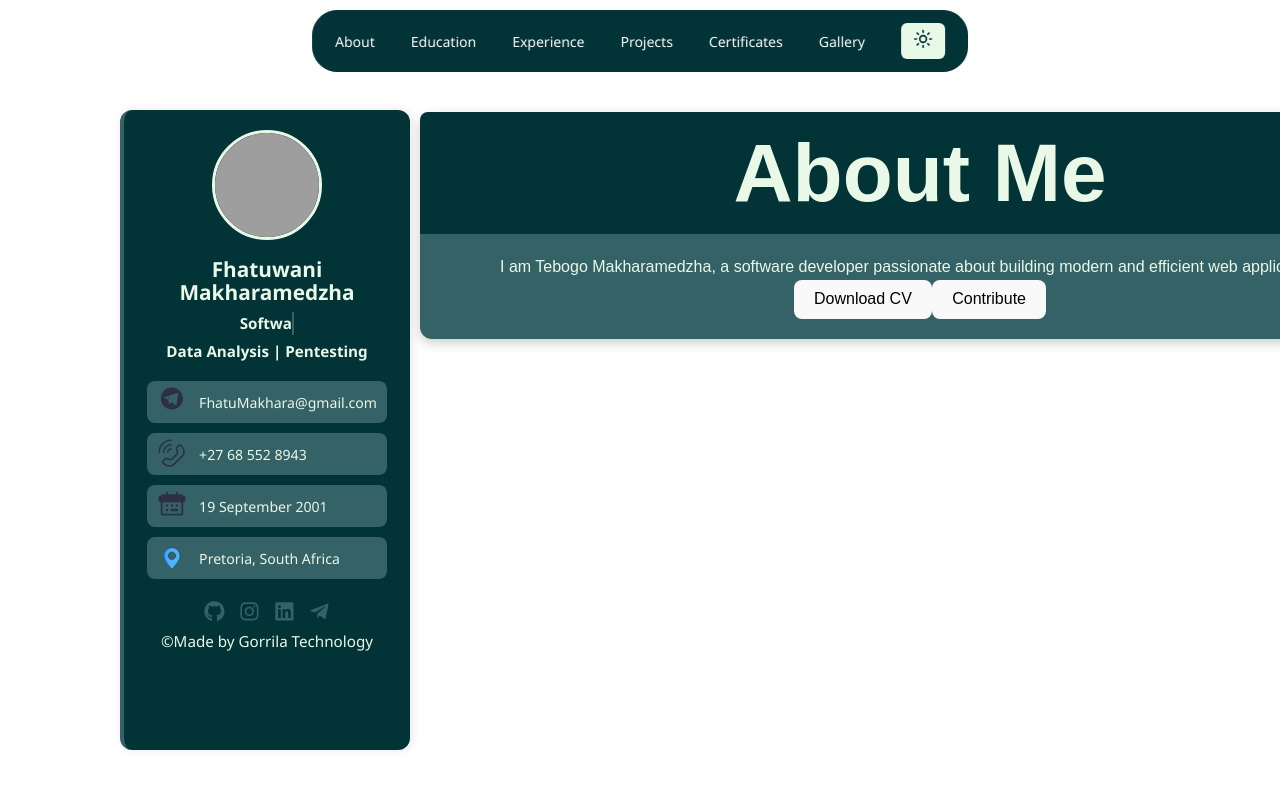
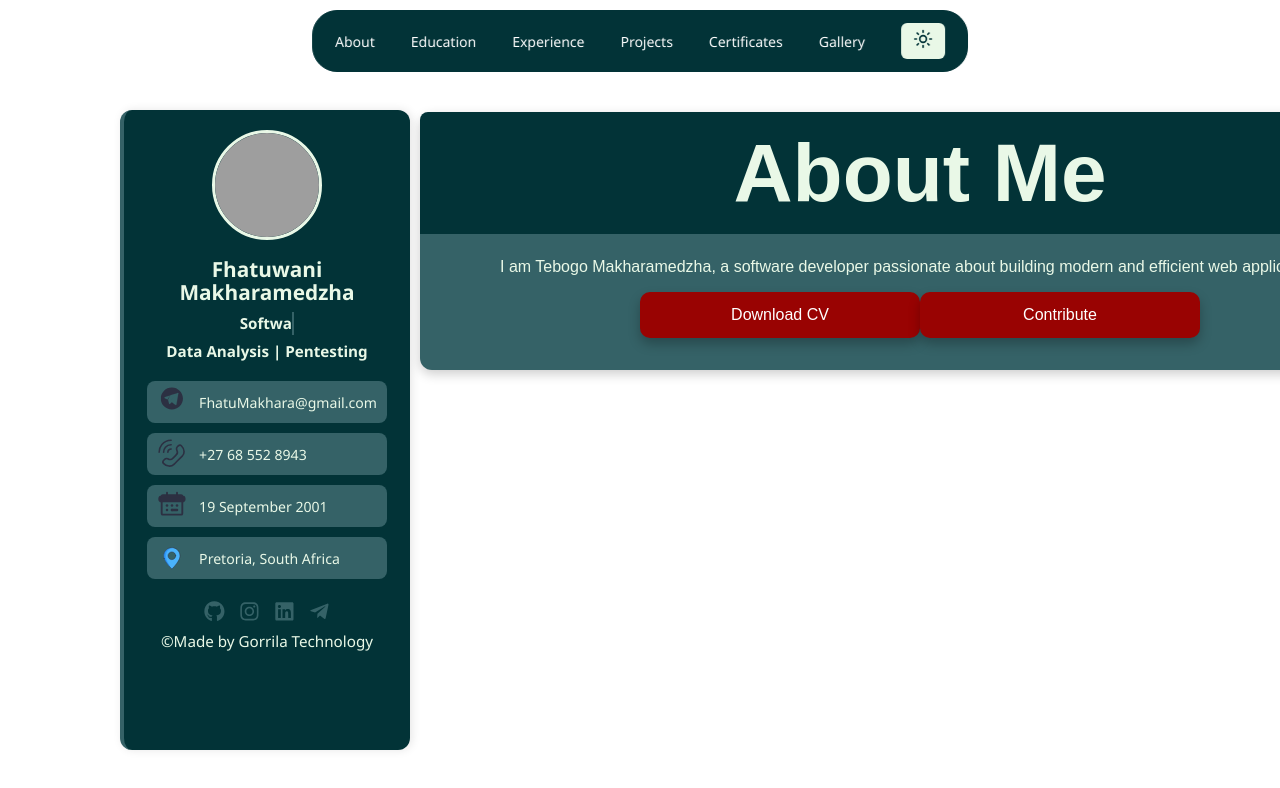
Before and after one commit to CodeboyTF/Personal-Profile-Website, a React (Vite) app: page / in a window 1280 px wide. Shown: the top 788 px of the page. Built offline with nearby package versions, Linux system fonts and the light colour scheme; grey boxes are pictures that could not be loaded.

Commit message:
new button css

```diff
--- a/src/App.css
+++ b/src/App.css
@@ -275,3 +275,45 @@ html {
   font-size: 1rem;
   line-height: 1.6;
 }
+
+
+/* Download CV button */
+
+/* Shared button styles */
+.button-downloadcv button,
+.button-contribution button {
+  background-color: #990302;
+  color: white;
+  border: none;
+  border-radius: 10px;
+  padding: 14px 32px; /* Longer button */
+  font-size: 16px;
+  font-weight: 500;
+  cursor: pointer;
+  margin: 12px 0; /* Adds space between buttons */
+  transition: background-color 0.3s ease, transform 0.2s ease;
+  box-shadow: 0 6px 12px rgba(0, 0, 0, 0.25);
+  width: 100%;
+  max-width: 280px;
+  text-align: center;
+}
+
+/* Hover state */
+.button-downloadcv button:hover,
+.button-contribution button:hover {
+  background-color: #b20404;
+  transform: translateY(-2px) scale(1.03);
+}
+
+/* Click/Active state */
+.button-downloadcv button:active,
+.button-contribution button:active {
+  transform: scale(0.97);
+}
+
+/* .button-stack {
+  display: flex;
+  flex-direction: column;
+  gap: 20px;
+  align-items: flex-start;
+} */
```
